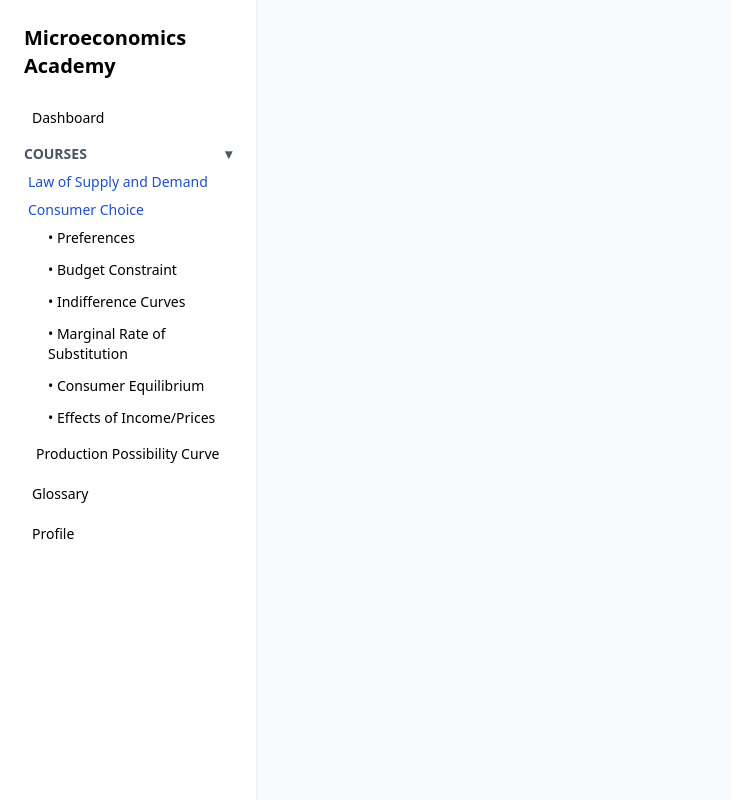
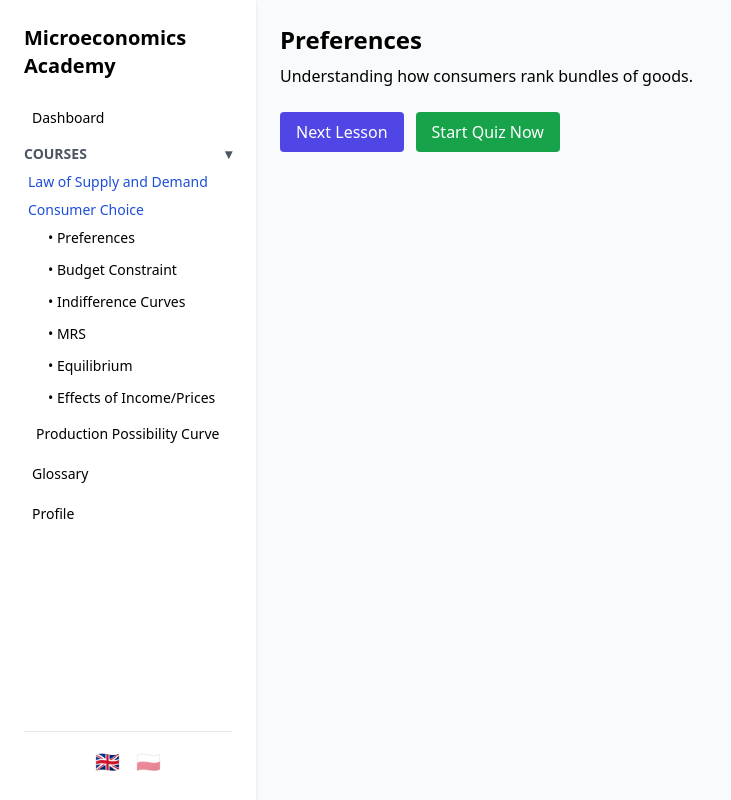
Before and after one commit to siedlmi/microeconomics-app, a React (Create React App) app: page /courses/consumer-choice/1 in a window 1280 px wide. Both pictures are taken after a click on the button "Consumer Choice". Shown: the whole page, without its empty margins (0-731 px from the left). Built offline with nearby package versions, Linux system fonts and the light colour scheme.

Commit message:
pl/english change

```diff
--- a/src/components/DemandSupplyGraph.tsx
+++ b/src/components/DemandSupplyGraph.tsx
@@ -44,9 +44,7 @@ export default function DemandSupplyGraph({ type }: { type: LessonType }) {
     <div className="mt-4">
       <div className="grid md:grid-cols-2 gap-4 mb-4">
         <div>
-          <label className="block font-medium mb-1">
-            Adjust Price: <animated.span>{springProps.number.to(n => Math.round(n).toString())}</animated.span>
-          </label>
+        <label className="block font-medium mb-1">Adjust Price: <animated.span>{springProps.number.to((n) => Math.round(n).toString())}</animated.span></label>
           <input
             type="range"
             min={10}
--- a/src/components/Sidebar.tsx
+++ b/src/components/Sidebar.tsx
@@ -1,42 +1,23 @@
-import { NavLink } from 'react-router-dom';
 import { useLang } from '../i18n';
 import { useState } from 'react';
+import { NavLink } from 'react-router-dom';
 
-const lessonTitles = {
-  law: [
-    { title: 'Lesson 1: Supply vs Price', route: '/courses/law-of-supply-and-demand/lesson-1' },
-    { title: 'Lesson 2: Demand vs Price', route: '/courses/law-of-supply-and-demand/lesson-2' },
-    { title: 'Lesson 3: Supply & Demand Together', route: '/courses/law-of-supply-and-demand/lesson-3' },
-  ],
-  consumer: [
-    { title: 'Preferences', route: '/courses/consumer-choice/lesson-1' },
-    { title: 'Budget Constraint', route: '/courses/consumer-choice/lesson-2' },
-    { title: 'Indifference Curves', route: '/courses/consumer-choice/lesson-3' },
-    { title: 'Marginal Rate of Substitution', route: '/courses/consumer-choice/lesson-4' },
-    { title: 'Consumer Equilibrium', route: '/courses/consumer-choice/lesson-5' },
-    { title: 'Effects of Income/Prices', route: '/courses/consumer-choice/lesson-6' },
-  ]
-};
-
-export default function Sidebar({ completed }: { completed: { law: boolean; ppc: boolean; consumer: boolean } }) {
-  const { t } = useLang();
-
+export default function Sidebar({ completed }: { completed: any }) {
+  const { t, switchLanguage, lang } = useLang();
   const [coursesOpen, setCoursesOpen] = useState(true);
-  const [openCourse, setOpenCourse] = useState<string | null>(null);
+  const [openCourse, setOpenCourse] = useState<string | null>('law');
 
   const linkClass = ({ isActive }: { isActive: boolean }) =>
     `block px-2 py-1 rounded ${isActive ? 'bg-blue-100 text-blue-800 font-semibold' : 'hover:bg-gray-100'}`;
 
   return (
-    <aside className="w-64 fixed h-screen bg-white p-6 shadow overflow-auto">
+    <aside className="w-64 fixed h-screen bg-white p-6 shadow flex flex-col justify-between">
+      <div>
         <h2 className="text-xl font-bold mb-6">Microeconomics Academy</h2>
 
         <nav className="flex flex-col gap-3 text-sm">
-        <NavLink to="/" className={linkClass}>
-          {t.dashboard}
-        </NavLink>
+          <NavLink to="/" className={linkClass}>{t.dashboard}</NavLink>
 
-        {/* Courses */}
           <div>
             <div
               onClick={() => setCoursesOpen(!coursesOpen)}
@@ -47,7 +28,6 @@ export default function Sidebar({ completed }: { completed: { law: boolean; ppc:
 
             {coursesOpen && (
               <div className="ml-1 mt-2 space-y-2">
-              {/* Law Course */}
                 <div>
                   <button
                     onClick={() => setOpenCourse(openCourse === 'law' ? null : 'law')}
@@ -57,16 +37,13 @@ export default function Sidebar({ completed }: { completed: { law: boolean; ppc:
                   </button>
                   {openCourse === 'law' && (
                     <div className="ml-3 mt-1 space-y-1">
-                    {lessonTitles.law.map((l, idx) => (
-                      <NavLink key={idx} to={l.route} className={linkClass}>
-                        • {l.title}
-                      </NavLink>
-                    ))}
+                      <NavLink to="/courses/law-of-supply-and-demand/lesson-1" className={linkClass}>• Lesson 1</NavLink>
+                      <NavLink to="/courses/law-of-supply-and-demand/lesson-2" className={linkClass}>• Lesson 2</NavLink>
+                      <NavLink to="/courses/law-of-supply-and-demand/lesson-3" className={linkClass}>• Lesson 3</NavLink>
                     </div>
                   )}
                 </div>
 
-              {/* Consumer Course */}
                 <div>
                   <button
                     onClick={() => setOpenCourse(openCourse === 'consumer' ? null : 'consumer')}
@@ -76,16 +53,16 @@ export default function Sidebar({ completed }: { completed: { law: boolean; ppc:
                   </button>
                   {openCourse === 'consumer' && (
                     <div className="ml-3 mt-1 space-y-1">
-                    {lessonTitles.consumer.map((l, idx) => (
-                      <NavLink key={idx} to={l.route} className={linkClass}>
-                        • {l.title}
-                      </NavLink>
-                    ))}
+                      <NavLink to="/courses/consumer-choice/lesson-1" className={linkClass}>• Preferences</NavLink>
+                      <NavLink to="/courses/consumer-choice/lesson-2" className={linkClass}>• Budget Constraint</NavLink>
+                      <NavLink to="/courses/consumer-choice/lesson-3" className={linkClass}>• Indifference Curves</NavLink>
+                      <NavLink to="/courses/consumer-choice/lesson-4" className={linkClass}>• MRS</NavLink>
+                      <NavLink to="/courses/consumer-choice/lesson-5" className={linkClass}>• Equilibrium</NavLink>
+                      <NavLink to="/courses/consumer-choice/lesson-6" className={linkClass}>• Effects of Income/Prices</NavLink>
                     </div>
                   )}
                 </div>
 
-              {/* PPC Course */}
                 <NavLink to="/courses/ppc" className={linkClass}>
                   {t.ppc} {completed.ppc && '✅'}
                 </NavLink>
@@ -93,14 +70,26 @@ export default function Sidebar({ completed }: { completed: { law: boolean; ppc:
             )}
           </div>
 
-        {/* Glossary/Profile */}
-        <NavLink to="/glossary" className={linkClass}>
-          {t.glossary}
-        </NavLink>
-        <NavLink to="/profile" className={linkClass}>
-          {t.profile}
-        </NavLink>
+          <NavLink to="/glossary" className={linkClass}>{t.glossary}</NavLink>
+          <NavLink to="/profile" className={linkClass}>{t.profile}</NavLink>
         </nav>
+      </div>
+
+      {/* Language Switcher */}
+      <div className="mt-6 pt-4 border-t flex justify-center gap-4">
+        <button
+          onClick={() => switchLanguage('en')}
+          className={`text-xl ${lang === 'en' ? 'opacity-100' : 'opacity-50'}`}
+        >
+          🇬🇧
+        </button>
+        <button
+          onClick={() => switchLanguage('pl')}
+          className={`text-xl ${lang === 'pl' ? 'opacity-100' : 'opacity-50'}`}
+        >
+          🇵🇱
+        </button>
+      </div>
     </aside>
   );
 }
--- a/src/courses/CourseRouter.tsx
+++ b/src/courses/CourseRouter.tsx
@@ -1,22 +1,47 @@
-import { Routes, Route } from 'react-router-dom';
+import { Routes, Route, Navigate } from 'react-router-dom';
 import LawCourse from './law';
 import PPCCourse from './ppc';
 import ConsumerCourse from './consumer';
 
-export default function CourseRouter({ setCompleted }: { setCompleted: (state: any) => void }) {
+export default function CourseRouter({
+  setCompleted,
+}: {
+  setCompleted: (state: any) => void;
+}) {
   return (
     <Routes>
+      {/* === Law of Supply and Demand === */}
       <Route
         path="law-of-supply-and-demand"
-        element={<LawCourse onComplete={() => setCompleted((s: any) => ({ ...s, law: true }))} />}
+        element={<Navigate to="law-of-supply-and-demand/lesson-1" replace />}
       />
       <Route
-        path="ppc"
-        element={<PPCCourse onComplete={() => setCompleted((s: any) => ({ ...s, ppc: true }))} />}
+        path="law-of-supply-and-demand/:lessonId"
+        element={
+          <LawCourse onComplete={() => setCompleted((s: any) => ({ ...s, law: true }))} />
+        }
+      />
+
+      {/* === Consumer Choice === */}
+      <Route
+        path="consumer-choice"
+        element={<Navigate to="consumer-choice/lesson-1" replace />}
       />
       <Route
-        path="consumer-choice"
-        element={<ConsumerCourse onComplete={() => setCompleted((s: any) => ({ ...s, consumer: true }))} />}
+        path="consumer-choice/:lessonId"
+        element={
+          <ConsumerCourse
+            onComplete={() => setCompleted((s: any) => ({ ...s, consumer: true }))}
+          />
+        }
+      />
+
+      {/* === PPC (single-page course) === */}
+      <Route
+        path="ppc"
+        element={
+          <PPCCourse onComplete={() => setCompleted((s: any) => ({ ...s, ppc: true }))} />
+        }
       />
     </Routes>
   );
--- a/src/courses/consumer/index.tsx
+++ b/src/courses/consumer/index.tsx
@@ -1,51 +1,61 @@
-import { useState } from 'react';
+import { useParams, useNavigate, Navigate } from 'react-router-dom';
+import { useMemo } from 'react';
+import QuizComponent from '../../components/QuizComponent';
 import consumerLessons from './lessons';
 import consumerQuiz from './quiz';
-import QuizComponent from '../../components/QuizComponent';
 
 export default function ConsumerCourse({ onComplete }: { onComplete: () => void }) {
-  const [index, setIndex] = useState(0);
-  const [showQuiz, setShowQuiz] = useState(false);
-  const [quizComplete, setQuizComplete] = useState(false);
+  const { lessonId } = useParams();
+  const navigate = useNavigate();
 
-  const current = consumerLessons[index];
+  const currentIndex = useMemo(() => {
+    const num = parseInt(lessonId?.replace('lesson-', '') || '1', 10);
+    return isNaN(num) ? 0 : num - 1;
+  }, [lessonId]);
 
-  const handleNext = () => {
-    if (index < consumerLessons.length - 1) {
-      setIndex(index + 1);
-    } else {
-      setShowQuiz(true);
-      onComplete(); // mark course as completed in app state
-    }
+  const isQuiz = currentIndex >= consumerLessons.length;
+  const lesson = consumerLessons[currentIndex];
+
+  if (currentIndex < 0 || (!isQuiz && !lesson)) {
+    return <Navigate to="/courses/consumer-choice/lesson-1" replace />;
+  }
+
+  const handleNextLesson = () => {
+    navigate(`/courses/consumer-choice/lesson-${currentIndex + 2}`);
+  };
+
+  const handleStartQuiz = () => {
+    navigate(`/courses/consumer-choice/lesson-${consumerLessons.length + 1}`);
   };
 
   return (
     <div>
-      {!showQuiz ? (
+      {!isQuiz ? (
         <>
-          <h1 className="text-2xl font-bold mb-2">{current.title}</h1>
-          <p className="mb-4">{current.description}</p>
-          <button
-            onClick={handleNext}
-            className="mt-4 px-4 py-2 bg-indigo-600 text-white rounded"
-          >
-            {index === consumerLessons.length - 1 ? 'Start Quiz' : 'Next Lesson'}
-          </button>
+          <h1 className="text-2xl font-bold mb-2">{lesson.title}</h1>
+          <p className="mb-4">{lesson.description}</p>
+
+          <div className="mt-6 flex gap-3">
+            {currentIndex < consumerLessons.length - 1 && (
+              <button
+                onClick={handleNextLesson}
+                className="px-4 py-2 bg-indigo-600 text-white rounded"
+              >
+                Next Lesson
+              </button>
+            )}
+            <button
+              onClick={handleStartQuiz}
+              className="px-4 py-2 bg-green-600 text-white rounded"
+            >
+              Start Quiz Now
+            </button>
+          </div>
         </>
       ) : (
         <>
-          <h1 className="text-2xl font-bold mb-2">🧠 Consumer Choice Quiz</h1>
-          {!quizComplete ? (
-            <QuizComponent
-              quiz={consumerQuiz}
-              onComplete={() => setQuizComplete(true)}
-            />
-          ) : (
-            <div className="p-4 mt-4 bg-green-100 rounded">
-              <h2 className="text-xl font-semibold text-green-700 mb-2">🎉 Quiz Completed!</h2>
-              <p>Great work! You’ve finished the Consumer Choice course.</p>
-            </div>
-          )}
+          <h2 className="text-xl font-bold mb-4">🧠 Quiz: Consumer Choice</h2>
+          <QuizComponent quiz={consumerQuiz} onComplete={onComplete} />
         </>
       )}
     </div>
--- a/src/courses/law/index.tsx
+++ b/src/courses/law/index.tsx
@@ -1,31 +1,74 @@
-import { useState } from 'react';
+import { useParams, useNavigate, Navigate } from 'react-router-dom';
+import { useMemo } from 'react';
+import { useLang } from '../../i18n';
 import DemandSupplyGraph from '../../components/DemandSupplyGraph';
 import QuizComponent from '../../components/QuizComponent';
-import lawLessons from './lessons';
-import lawQuiz from './quiz';
+import quizEn from './quiz.en';
+import quizPl from './quiz.pl';
+import lessonsEn from './lessons.en';
+import lessonsPl from './lessons.pl';
 
 export default function LawCourse({ onComplete }: { onComplete: () => void }) {
-  const [step, setStep] = useState(0);
-  const [quizStarted, setQuizStarted] = useState(false);
-  const lesson = lawLessons[step];
+  const { lessonId } = useParams();
+  const navigate = useNavigate();
+  const { lang } = useLang();
+
+  const lessons = lang === 'pl' ? lessonsPl : lessonsEn;
+  const quiz = lang === 'pl' ? quizPl : quizEn;
+
+  const currentIndex = useMemo(() => {
+    const num = parseInt(lessonId?.replace('lesson-', '') || '1', 10);
+    return isNaN(num) ? 0 : num - 1;
+  }, [lessonId]);
+
+  const isQuiz = currentIndex >= lessons.length;
+  const lesson = lessons[currentIndex];
+
+  if (currentIndex < 0 || (!isQuiz && !lesson)) {
+    return <Navigate to="/courses/law-of-supply-and-demand/lesson-1" replace />;
+  }
+
+  const handleNextLesson = () => {
+    navigate(`/courses/law-of-supply-and-demand/lesson-${currentIndex + 2}`);
+  };
+
+  const handleStartQuiz = () => {
+    navigate(`/courses/law-of-supply-and-demand/lesson-${lessons.length + 1}`);
+  };
 
   return (
     <div>
-      <h1 className="text-2xl font-bold mb-2">{lesson.title}</h1>
-      <p className="mb-2">{lesson.description}</p>
-      <DemandSupplyGraph type={lesson.type} />
-      {!quizStarted && (
-        <button
-          onClick={() => {
-            if (step < lawLessons.length - 1) setStep(step + 1);
-            else setQuizStarted(true);
-          }}
-          className="mt-4 px-4 py-2 bg-indigo-600 text-white rounded"
-        >
-          {step === lawLessons.length - 1 ? 'Start Quiz' : 'Next Lesson'}
-        </button>
+      {!isQuiz ? (
+        <>
+          <h1 className="text-2xl font-bold mb-2">{lesson.title}</h1>
+          <p className="mb-4">{lesson.description}</p>
+          <DemandSupplyGraph type={lesson.type} />
+
+          <div className="mt-6 flex gap-3">
+            {currentIndex < lessons.length - 1 && (
+              <button
+                onClick={handleNextLesson}
+                className="px-4 py-2 bg-indigo-600 text-white rounded"
+              >
+                {lang === 'pl' ? 'Następna lekcja' : 'Next Lesson'}
+              </button>
+            )}
+            <button
+              onClick={handleStartQuiz}
+              className="px-4 py-2 bg-green-600 text-white rounded"
+            >
+              {lang === 'pl' ? 'Rozpocznij Quiz' : 'Start Quiz Now'}
+            </button>
+          </div>
+        </>
+      ) : (
+        <>
+          <h2 className="text-xl font-bold mb-4">
+            {lang === 'pl' ? '🧠 Quiz: Popyt i podaż' : '🧠 Quiz: Supply and Demand'}
+          </h2>
+          <QuizComponent quiz={quiz} onComplete={onComplete} />
+        </>
       )}
-      {quizStarted && <QuizComponent quiz={lawQuiz} onComplete={onComplete} />}
     </div>
   );
 }
```
Also changed, not shown: src/courses/law/lessons.en.ts (added, +9 -0 lines), src/courses/law/lessons.pl.ts (added, +9 -0 lines), src/courses/law/lessons.ts (deleted, +0 -21 lines), src/courses/law/quiz.pl.ts (added, +22 -0 lines), src/courses/law/quiz.en.ts (renamed from src/courses/law/quiz.ts). Lines whose indentation alone changed are shown as unchanged.
